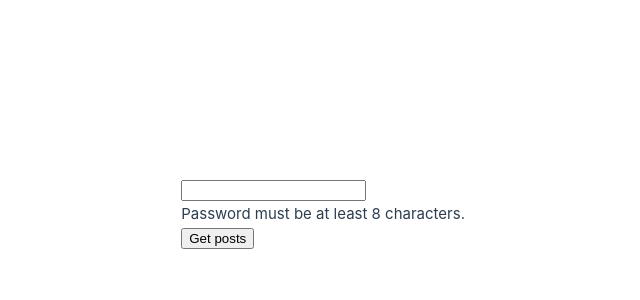
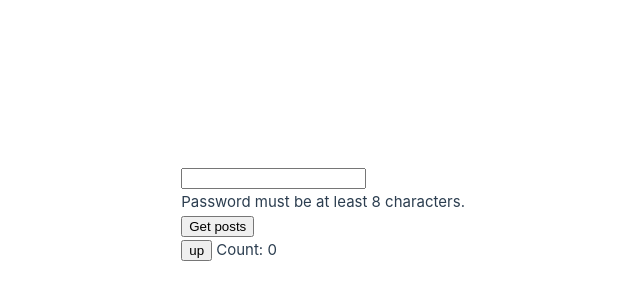
Before and after one commit to ilyasherstoboev/test-utils, a Vue app: page / in a window 1280 px wide. Shown: the part 186-486 px from the top of the page, without its empty margins (175-815 px from the left). Built offline with nearby package versions, Linux system fonts and the light colour scheme.

Commit message:
https://test-utils.vuejs.org/guide/advanced/vuex.html Добавил pinia Добавил store & counterStore тесты на хранилища (события/DOM)

```diff
--- a/package.json
+++ b/package.json
@@ -18,6 +18,7 @@
     "axios": "^1.7.9",
     "cors": "^2.8.5",
     "express": "^4.21.2",
+    "pinia": "^2.3.1",
     "vue": "^3.5.13"
   },
   "devDependencies": {
--- a/src/App.vue
+++ b/src/App.vue
@@ -1,5 +1,6 @@
 <script setup lang="ts">
 import PostList from './components/PostList.vue'
+import StoreCounter from './components/StoreCounter.vue'
 import ThePassword from './components/ThePassword.vue'
 </script>
 
@@ -7,5 +8,6 @@ import ThePassword from './components/ThePassword.vue'
   <div>
     <ThePassword :min-length="8" />
     <PostList />
+    <StoreCounter />
   </div>
 </template>
--- /dev/null
+++ b/src/components/StoreCounter.vue
@@ -0,0 +1,14 @@
+<script setup lang="ts">
+import { useStore } from '../stores/store'
+
+const store = useStore()
+
+const increment = store.counter.increment
+</script>
+
+<template>
+  <div>
+    <button @click="increment">up</button>
+    Count: {{ store.counter.count }}
+  </div>
+</template>
--- a/src/main.ts
+++ b/src/main.ts
@@ -1,6 +1,11 @@
 import './assets/main.css'
 
 import { createApp } from 'vue'
+import { createPinia } from 'pinia'
 import App from './App.vue'
 
-createApp(App).mount('#app')
+const pinia = createPinia()
+const app = createApp(App)
+
+app.use(pinia)
+app.mount('#app')
--- /dev/null
+++ b/src/stores/counter.ts
@@ -0,0 +1,13 @@
+import { defineStore } from 'pinia'
+import { computed, ref } from 'vue'
+
+export const useCounterStore = defineStore('counter', () => {
+  const count = ref(0)
+  const name = ref('Eduardo')
+  const doubleCount = computed(() => count.value * 2)
+  function increment() {
+    count.value++
+  }
+
+  return { count, name, doubleCount, increment }
+})
--- /dev/null
+++ b/src/stores/store.ts
@@ -0,0 +1,10 @@
+import { defineStore } from 'pinia'
+import { useCounterStore } from './counter'
+
+export const useStore = defineStore('store', () => {
+  const counterStoure = useCounterStore();
+
+  return {
+    counter: counterStoure
+  }
+})
```
Also changed, not shown: 2 other files (tests, documents, lock files or other folders).
